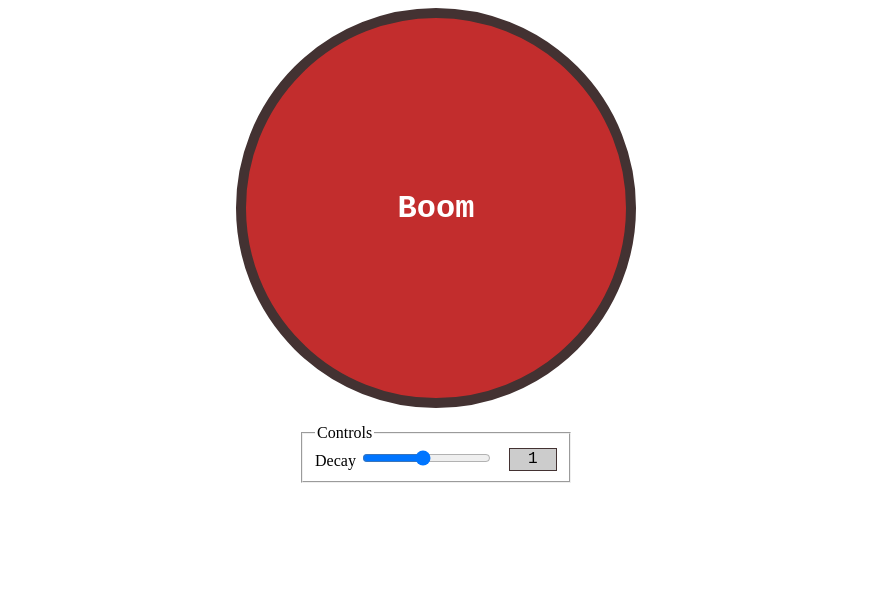
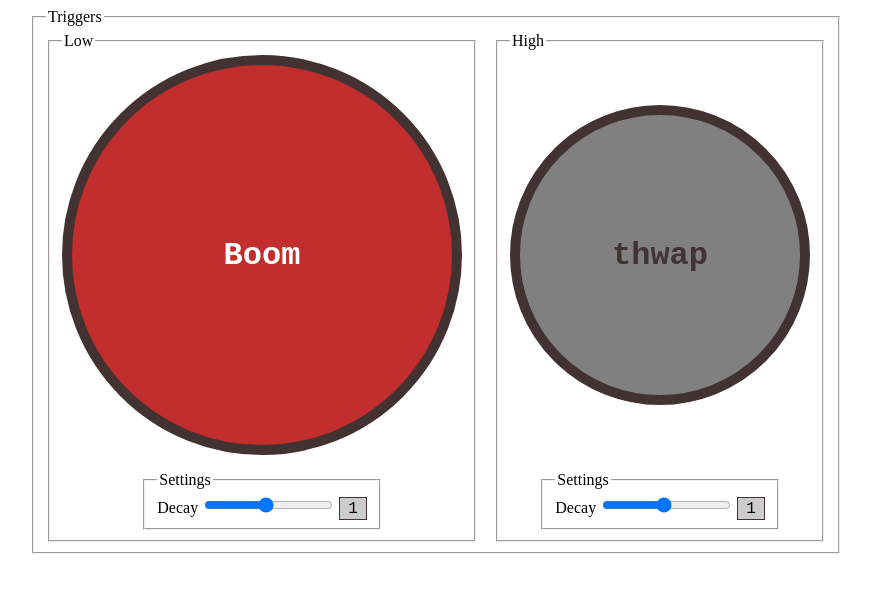
Before and after one commit to MikeiLL/pythonwaves, a Jekyll site: the page index.html, which Jekyll copies as it is, in a window 1280 px wide. Shown: the top 593 px of the page, without its empty margins (204-1075 px from the left). Built offline with Jekyll 4.4.1, drawn with Linux system fonts in a browser that asks for light colours.

Commit message:
Start on a thwap button.

```diff
--- a/index.html
+++ b/index.html
@@ -23,15 +23,33 @@
 
 <body>
   <main>
+    <fieldset>
+      <legend>Triggers</legend>
+      <fieldset class="column">
+        <legend>Low</legend>
         <button type="button" id="boom">Boom</button>
         <fieldset>
-      <legend>Controls</legend>
+          <legend>Settings</legend>
           <label>
             Decay
             <input type="range" id="decay" name="decay" value="1" min="0.1" max="2" step="0.1">
           </label>
           <span id="decayvalue">1</span>
         </fieldset>
+      </fieldset>
+      <fieldset class="column">
+        <legend>High</legend>
+        <button type="button" id="thwap">thwap</button>
+        <fieldset>
+          <legend>Settings</legend>
+          <label>
+            Decay
+            <input type="range" id="thwapdecay" name="thwapdecay" value="1" min="0.1" max="2" step="0.1">
+          </label>
+          <span id="thwapdecayvalue">1</span>
+        </fieldset>
+      </fieldset>
+    </fieldset>
   </main>
 </body>
 
--- a/scripts.js
+++ b/scripts.js
@@ -20,10 +20,6 @@ const sineboom = (e) => {
   biquadFilter.frequency.value = 440;
   biquadFilter.gain.value = 40;
   biquadFilter.frequency.setValueAtTime(110, startTime);
-  console.log({
-    "decay / 4" : decay.value / 4,
-    "decay / 2" : decay.value / 2,
-  });
   biquadFilter.frequency.setTargetAtTime(1000, startTime, decay.value / 4);
   biquadFilter.frequency.setTargetAtTime(110, startTime, decay.value / 2);
 
@@ -43,7 +39,38 @@ const sineboom = (e) => {
   }
   cutoffTM = setTimeout(cutoff, decay.value * 2000);
 }
+const noisethwap = (e) => {
+  let btn = e.match;
+  if (cutoff) cutoff();
+  btn.classList.add("playing");
+  const gainNode = new GainNode(audioCtx);
+  // create Oscillator node
+  const oscillator = audioCtx.createOscillator();
+  const biquadFilter = new BiquadFilterNode(audioCtx);
+  let startTime = audioCtx.currentTime;
+  biquadFilter.type = "peaking";
+  biquadFilter.frequency.value = 880;
+  biquadFilter.gain.value = 40;
+  biquadFilter.frequency.setValueAtTime(440, startTime);
+  biquadFilter.frequency.setTargetAtTime(1000, startTime, decay.value / 4);
+  biquadFilter.frequency.setTargetAtTime(440, startTime, decay.value / 2);
 
+  oscillator.type = "sawtooth";
+  oscillator.frequency.setValueAtTime(523, startTime); // value in hertz
 
+  oscillator.connect(gainNode).connect(biquadFilter).connect(audioCtx.destination);
+  oscillator.start();
+  gainNode.gain.setValueAtTime(1, startTime);
+  gainNode.gain.setTargetAtTime(0, startTime, decay.value / 2);
+  cutoff = () => {
+    oscillator.stop();
+    btn.classList.remove("playing");
+    clearTimeout(cutoffTM);
+    cutoffTM = cutoff = null;
+  }
+  cutoffTM = setTimeout(cutoff, decay.value * 2000);
+}
+
+on("click", "#thwap", noisethwap);
 on("click", "#boom", sineboom);
 decay.addEventListener("change", (e) => DOM("#decayvalue").innerHTML = e.currentTarget.value);
--- a/style.css
+++ b/style.css
@@ -9,6 +9,7 @@
   --red: #C22D2D;
   --green: #116935;
   --yellow: #ffff00;
+  --grey: grey;
 }
 
 button#boom {
@@ -33,6 +34,23 @@ button#boom.playing {
   border: 20px solid var(--black);
 }
 
+button#thwap {
+  background-color: var(--grey);
+  border: 10px solid var(--black);
+  border-radius: 50%;
+  display: block;
+  margin: auto;
+  font-family: 'Courier New', Courier, monospace;
+  font-size: 2em;
+  padding: 2em;
+  width: 300px;
+  height: 300px;
+  font-weight: bold;
+  color: var(--black);
+  cursor: pointer;
+  transition: background-color 2s, border 1.5s ease-in;
+}
+
 main {
   display: flex;
   flex-direction: column;
@@ -45,7 +63,14 @@ main>fieldset {
   gap: 1em;
 }
 
-main>fieldset span#decayvalue {
+main fieldset.column {
+  display: flex;
+  flex-direction: column;
+  align-items: center;
+  gap: 1em;
+}
+
+main fieldset.column span {
   width: 3em;
   border: 1px solid var(--black);
   padding: 0.1em 0.5em;
```
Lines whose indentation alone changed are shown as unchanged.
